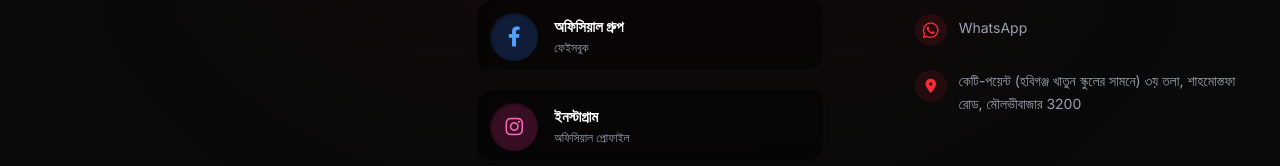
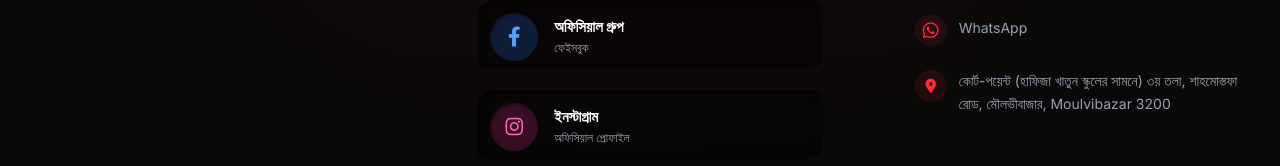
Before and after one commit to workwithdebnathrahul9977-arch/pcsbyrahul, a Next.js app in the folder frontend/: page / in a window 1280 px wide. Shown: the part 2764-2930 px from the top of the page. Built offline with nearby package versions, Linux system fonts and the light colour scheme; no server answers.

Commit message:
Correct the physical address spelling in footer

```diff
--- a/frontend/src/app/(public)/layout.tsx
+++ b/frontend/src/app/(public)/layout.tsx
@@ -244,7 +244,7 @@ export default function PublicLayout({
                   </div>
                   <div className="pt-1">
                     <a href="https://share.google/k3pki6PdY1T9EFxb9" target="_blank" rel="noopener noreferrer" className="hover:text-red-400 transition-colors leading-relaxed block">
-                      কেটি-পয়েন্ট (হবিগঞ্জ খাতুন স্কুলের সামনে) ৩য় তলা, শাহমোস্তফা রোড, মৌলভীবাজার 3200
+                      কোর্ট-পয়েন্ট (হাফিজা খাতুন স্কুলের সামনে) ৩য় তলা, শাহমোস্তফা রোড, মৌলভীবাজার, Moulvibazar 3200
                     </a>
                   </div>
                 </li>
```
